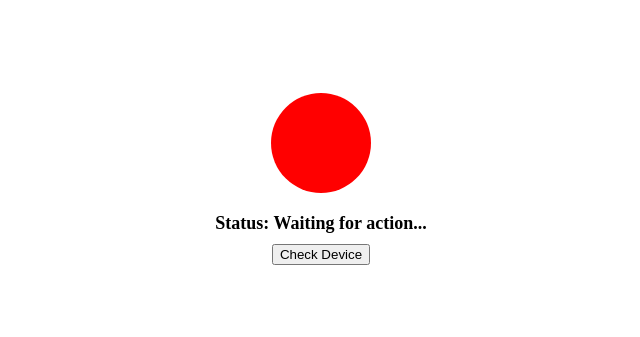
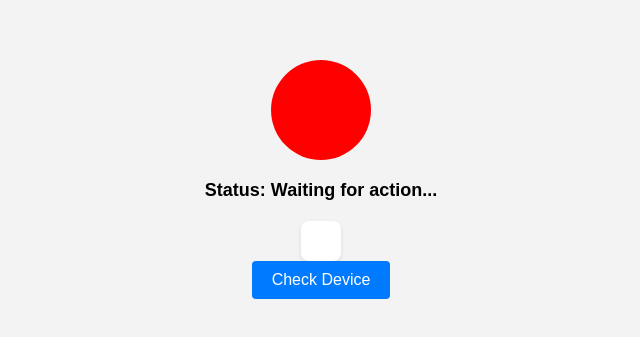
Before and after one commit to mafflmao/mafflmao.github.io, a plain HTML site: page skyhid.html in a window 1280 px wide. Shown: the part 221-558 px from the top of the page, without its empty margins (319-959 px from the left). Drawn offline with Linux system fonts and the light colour scheme.

Commit message:
Update skyhid.html

```diff
--- a/skyhid.html
+++ b/skyhid.html
@@ -6,12 +6,15 @@
 <title>Portal Detector :)</title>
 <style>
   body {
+    font-family: Arial, sans-serif;
+    background-color: #f3f3f3;
+    margin: 0;
+    padding: 0;
     display: flex;
     flex-direction: column;
+    align-items: center;
     justify-content: center;
-    align-items: center;
     height: 100vh;
-    margin: 0;
   }
   #status {
     width: 100px;
@@ -23,11 +26,31 @@
   #message {
     font-size: 18px;
     font-weight: bold;
-    margin-bottom: 10px;
+    margin-bottom: 20px;
   }
   #deviceInfo {
     font-size: 16px;
     text-align: left;
+    white-space: pre-wrap;
+    background-color: #fff;
+    border-radius: 8px;
+    padding: 20px;
+    box-shadow: 0 2px 4px rgba(0, 0, 0, 0.1);
+    max-width: 400px;
+    overflow-x: auto;
+  }
+  button {
+    font-size: 16px;
+    padding: 10px 20px;
+    border: none;
+    border-radius: 4px;
+    background-color: #007bff;
+    color: #fff;
+    cursor: pointer;
+    transition: background-color 0.3s ease;
+  }
+  button:hover {
+    background-color: #0056b3;
   }
 </style>
 </head>
@@ -45,22 +68,26 @@ function setMessage(message) {
   document.getElementById('message').textContent = message;
 }
 
-function setDeviceInfo(deviceInfo) {
-  document.getElementById('deviceInfo').textContent = deviceInfo;
+function appendDeviceInfo(deviceInfo) {
+  document.getElementById('deviceInfo').textContent += deviceInfo + '\n\n';
 }
 
 function checkDevice() {
   navigator.usb.requestDevice({ filters: [{ vendorId: 0x1430, productId: 0x0150 }] })
     .then(device => {
-      console.log('Device found:', device);
+      console.log('Portal found!', device);
       setStatus('green');
-      setMessage('Status: Device found');
-      setDeviceInfo(JSON.stringify(device, null, 2));
+      setMessage('Status: Portal Connected!');
+      appendDeviceInfo('Device Information:\n');
+      appendDeviceInfo('Vendor ID: 0x' + device.vendorId.toString(16));
+      appendDeviceInfo('Product ID: 0x' + device.productId.toString(16));
+      appendDeviceInfo('Product Name: ' + device.productName);
+      // Add more device properties as needed
     })
     .catch(error => {
       console.error('Error:', error);
       setStatus('red');
-      setMessage('Status: Error occurred');
+      setMessage('Status: Portal not Connected.');
     });
 }
 </script>
```
